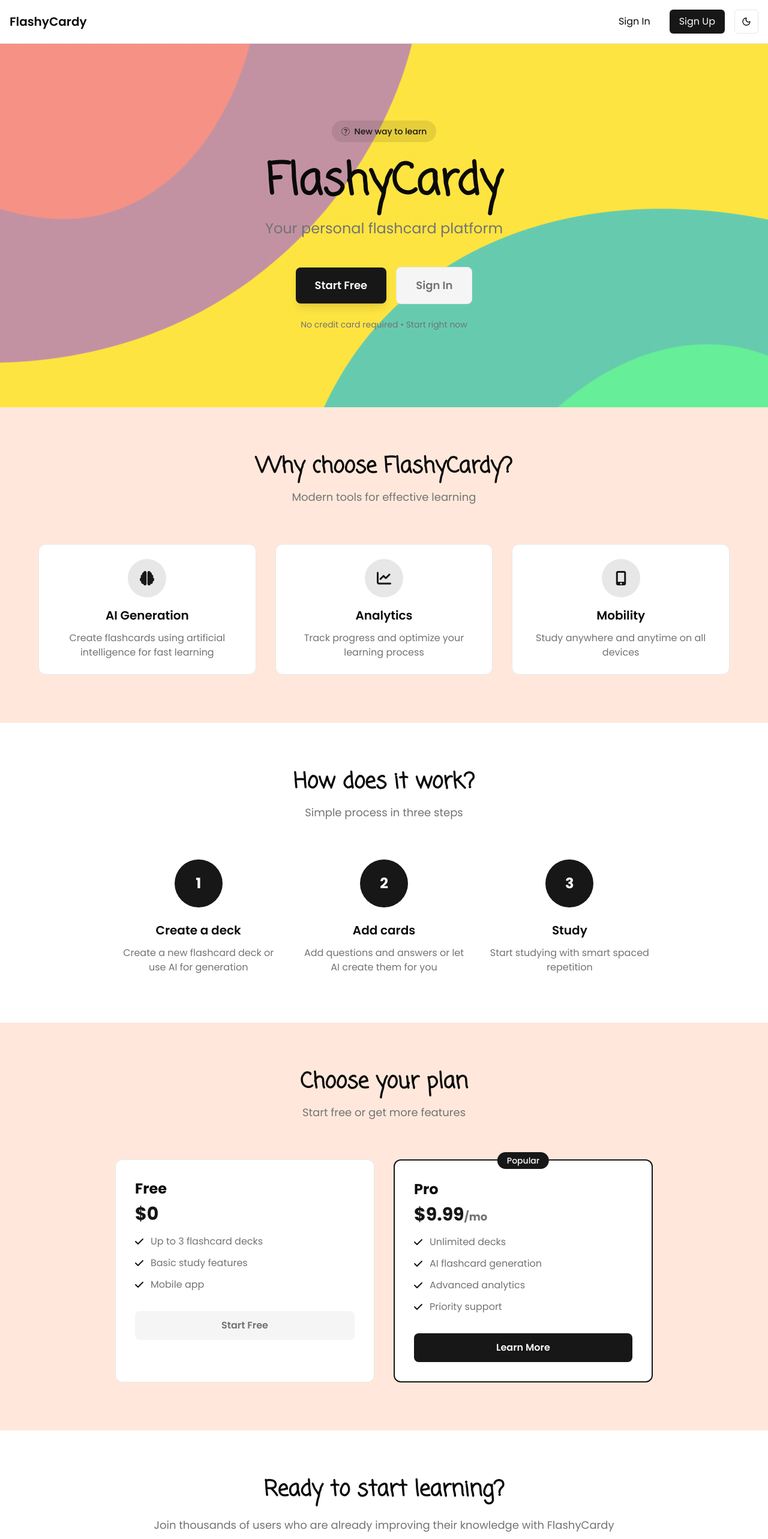
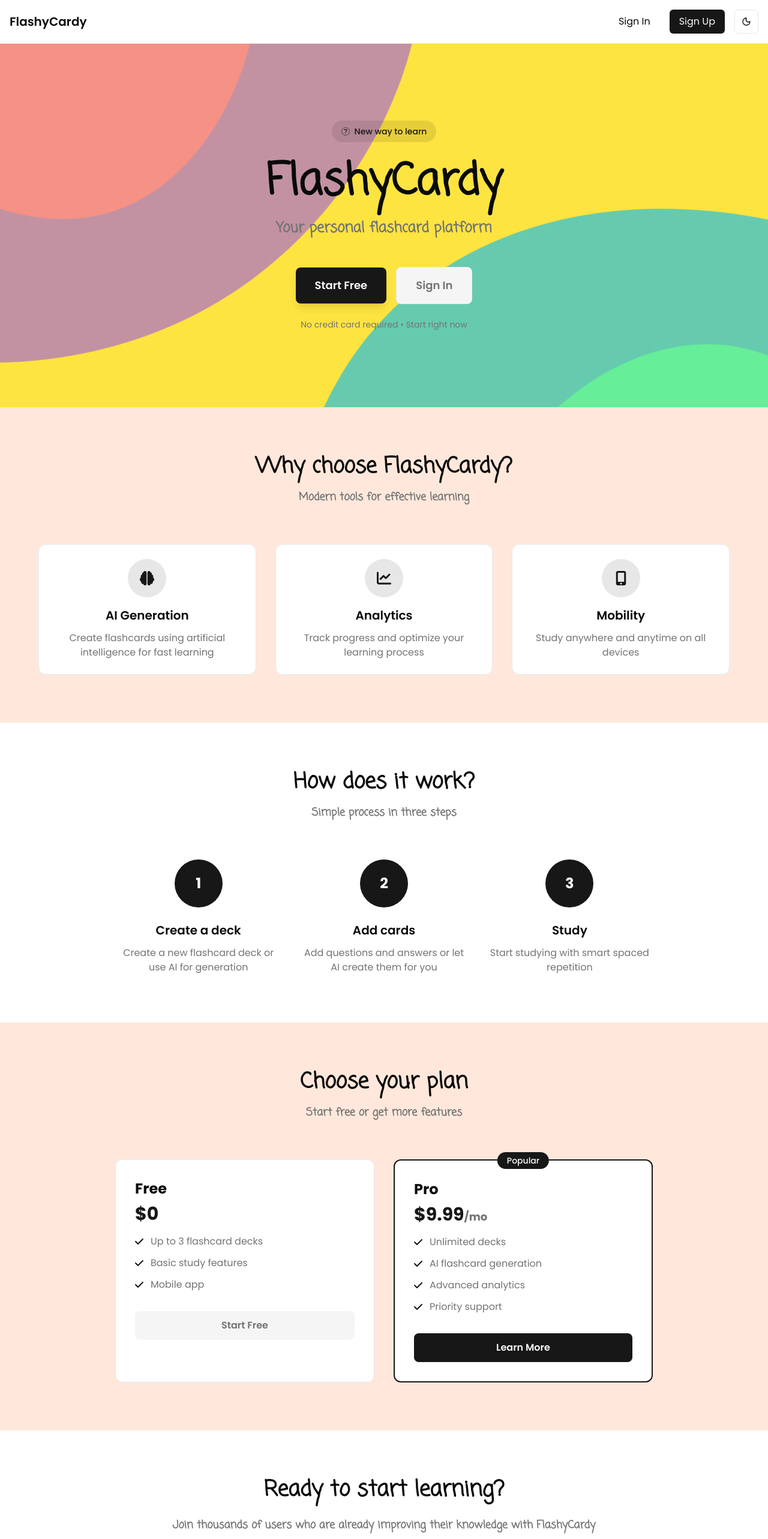
Before and after one commit to ilyakashitsyn/flashycardy-project, a Next.js app: page / in a window 1280 px wide. Shown: the top 2566 px of the page at 60% size. Built offline with nearby package versions, Linux system fonts and the light colour scheme; no server answers.

Commit message:
Add new subheading styles for "Coming Soon" font; update page components to utilize these styles for improved consistency in typography.

```diff
--- a/src/app/globals.css
+++ b/src/app/globals.css
@@ -608,6 +608,12 @@ body[data-clerk-theme="dark"]
   .heading-h2 {
     font-family: "Coming Soon", cursive;
   }
+
+  /* Стили для подзаголовков с шрифтом Coming Soon */
+  .subheading-coming-soon {
+    font-family: "Coming Soon", cursive;
+    font-weight: 600;
+  }
 }
 
 /* Стили для Clerk модальных окон */
--- a/src/app/page.tsx
+++ b/src/app/page.tsx
@@ -70,7 +70,7 @@ export default function Home() {
               FlashyCardy
             </h1>
 
-            <p className="text-xl md:text-2xl text-muted-foreground mb-12 max-w-2xl mx-auto leading-relaxed animate-fade-in-up animation-delay-200">
+            <p className="text-xl md:text-2xl text-muted-foreground mb-12 max-w-2xl mx-auto leading-relaxed animate-fade-in-up animation-delay-200 subheading-coming-soon">
               Your personal flashcard platform
             </p>
 
@@ -101,7 +101,7 @@ export default function Home() {
             <h2 className="text-3xl md:text-4xl font-bold text-foreground mb-4 heading-h2">
               Why choose FlashyCardy?
             </h2>
-            <p className="text-lg text-muted-foreground max-w-2xl mx-auto">
+            <p className="text-lg text-muted-foreground max-w-2xl mx-auto subheading-coming-soon">
               Modern tools for effective learning
             </p>
           </div>
@@ -154,7 +154,7 @@ export default function Home() {
             <h2 className="text-3xl md:text-4xl font-bold text-foreground mb-4 heading-h2">
               How does it work?
             </h2>
-            <p className="text-lg text-muted-foreground max-w-2xl mx-auto">
+            <p className="text-lg text-muted-foreground max-w-2xl mx-auto subheading-coming-soon">
               Simple process in three steps
             </p>
           </div>
@@ -206,7 +206,7 @@ export default function Home() {
             <h2 className="text-3xl md:text-4xl font-bold text-foreground mb-4 heading-h2">
               Choose your plan
             </h2>
-            <p className="text-lg text-muted-foreground max-w-2xl mx-auto">
+            <p className="text-lg text-muted-foreground max-w-2xl mx-auto subheading-coming-soon">
               Start free or get more features
             </p>
           </div>
@@ -281,7 +281,7 @@ export default function Home() {
             <h2 className="text-3xl md:text-4xl font-bold text-foreground mb-6 heading-h2">
               Ready to start learning?
             </h2>
-            <p className="text-lg text-muted-foreground mb-8">
+            <p className="text-lg text-muted-foreground mb-8 subheading-coming-soon">
               Join thousands of users who are already improving their knowledge
               with FlashyCardy
             </p>
```
